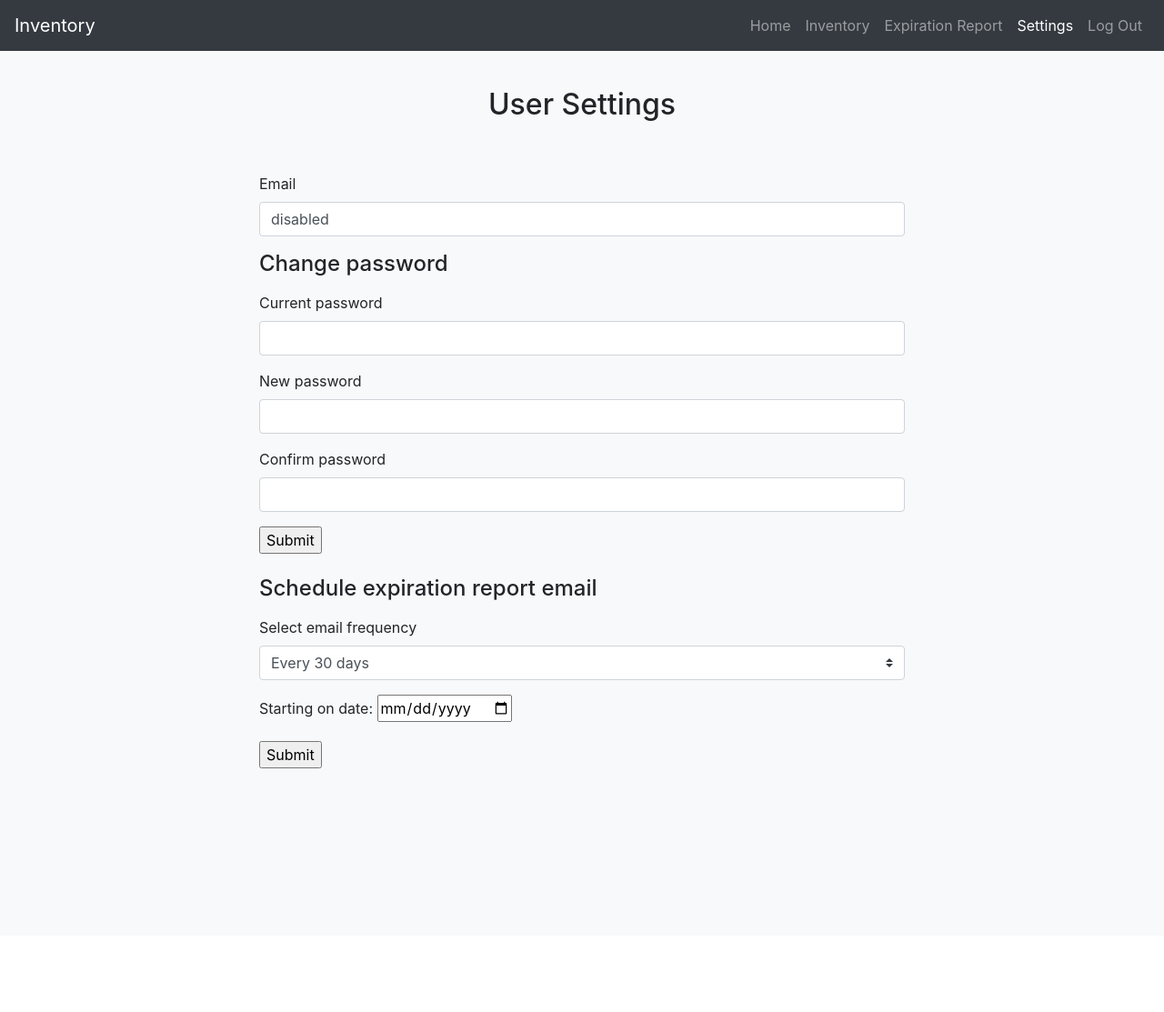
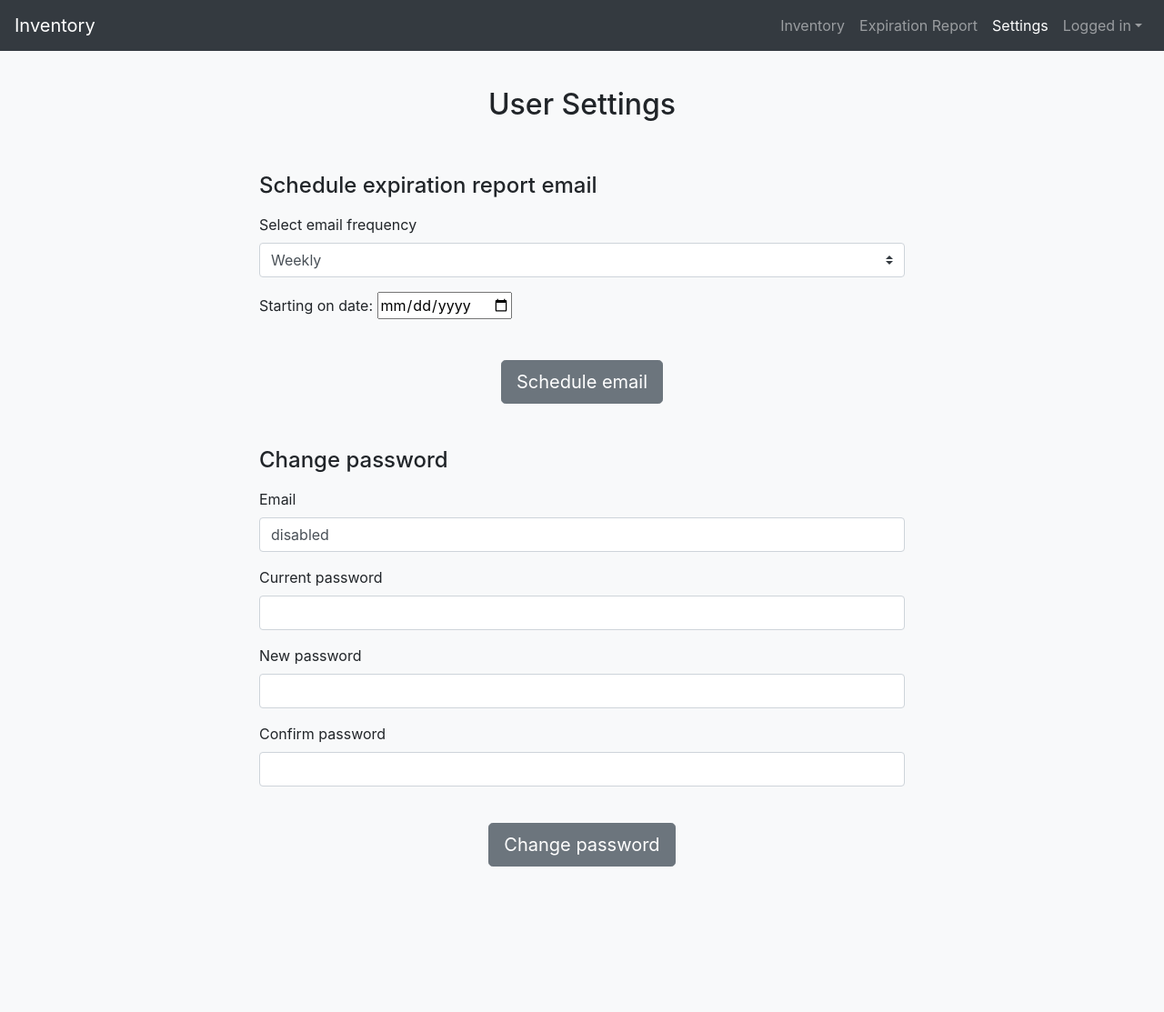
Before and after one commit to kayteecannon/hb-capstone-project, a Flask app: template templates/user-settings.html in a window 1280 px wide. Shown: the whole page at 91% size. Before the commit the page ends 845 px from the top, so only its background shows below. Run offline with Flask 2, Linux system fonts and the light colour scheme; the template is opened without the code that fills it, so the values that code supplies are empty; some libraries are stand-ins or nearby versions.

Commit message:
Updates user-settings navbar to match inventory and expiration report

```diff
--- a/templates/user-inventory.html
+++ b/templates/user-inventory.html
@@ -66,6 +66,7 @@
       {% endfor %}
     </table>
   </section>
+
   <script src="http://code.jquery.com/jquery.js"></script>
   <script src="/static/js/ItemController.js"></script>
 {% endblock %}
--- a/templates/user-settings.html
+++ b/templates/user-settings.html
@@ -12,9 +12,6 @@
   <div class="collapse navbar-collapse" id="navbarCollapse">
     <ul class="navbar-nav ml-auto">
       <li class="nav-item">
-        <a class="nav-link" href="/">Home</a>
-      </li>
-      <li class="nav-item">
         <a class="nav-link" href="/user/{{user.user_id}}/inventory">Inventory</a>
       </li>
       <li class="nav-item">
@@ -23,8 +20,10 @@
       <li class="nav-item active">
         <a class="nav-link" href="/user/{{user.user_id}}/settings">Settings<span class="sr-only">(current)</span></a>
       </li>
-      <li class="nav-item">
-        <a class="nav-link" href="/logout">Log Out</a>
+      <li class="nav-item dropdown">
+        <a class="nav-link dropdown-toggle" href="#" id="dropdown01" data-toggle="dropdown" aria-haspopup="true" aria-expanded="false">Logged in</a>
+        <div class="dropdown-menu" aria-labelledby="dropdown01">
+          <a class="dropdown-item" href="/logout">Sign out</a>
       </li>
     </ul>
   </div>
@@ -53,12 +52,37 @@
         <h2>User Settings</h2>
       </div>
         <div class="col-md-8 order-md-1 mx-auto">
+          <div>
+          <h4 class="mb-3">Schedule expiration report email</h4>
+          <form action="/schedule-report" method="POST">
+              <div class="mb-3">
+                <label for="email-frequency">Select email frequency</label>
+                <select class="custom-select d-block w-100" name="email-frequency" required>
+                  <option value="7">Weekly</option>
+                  <option value="14">Every 2 weeks</option>
+                  <option value="30">Every 30 days</option>
+                  <option value="60">Every 60 days</option>
+                </select>
+              </div>
+              <div class="mb-3">
+                <label for="start-date">Starting on date:</label>
+                <input type="date" name="start-date" required>
+              </div>
+              <br>
+              <div class="d-flex justify-content-center">
+              <input type="submit" class="btn btn-lg btn-secondary float-right" value="Schedule email">
+            </div>
+          </form>
+          <br>
+        </div>
+        <br>
+          <div>
+          <form action="/set-new-password" method="POST">
+          <h4 class="mb-3">Change password</h4>
           <div class="mb-3">
-            <form action="/set-new-password" method="POST">
-            <label for="email">Email</label>
+          <label for="email">Email</label>
             <input type="email" class="form-control" id="email" value={{user.email}} disabled>
           </div>
-          <h4 class="mb-3">Change password</h4>
           <div class="mb-3">
             <label for="old-password">Current password</label>
             <input type="password" class="form-control" name="old-password" required>
@@ -71,28 +95,11 @@
             <label for="confirm-password">Confirm password</label>
             <input type="password" class="form-control" name="confirm-password" required>
           </div>
-          <input type="submit">
+          <br>
+          <div class="d-flex justify-content-center">
+          <input type="submit" class="btn btn-lg btn-secondary float-right" value="Change password">
+        </div>
         </form>
-        <div>
-          <br>
-        <h4 class="mb-3">Schedule expiration report email</h4>
-        <form action="/schedule-report" method="POST">
-            <div class="mb-3">
-              <label for="email-frequency">Select email frequency</label>
-              <select class="custom-select d-block w-100" name="email-frequency" required>
-                <option value="30">Every 30 days</option>
-                <option value="60">Every 60 days</option>
-                <option value="90">Every 90 days</option>
-                <option value="120">Every 120 days</option>
-              </select>
-            </div>
-            <div class="mb-3">
-              <label for="start-date">Starting on date:</label>
-              <input type="date" name="start-date" required>
-            </div>
-            <input type="submit">
-        </form>
-        <br>
       </div>
     </div>
   </div>
```
